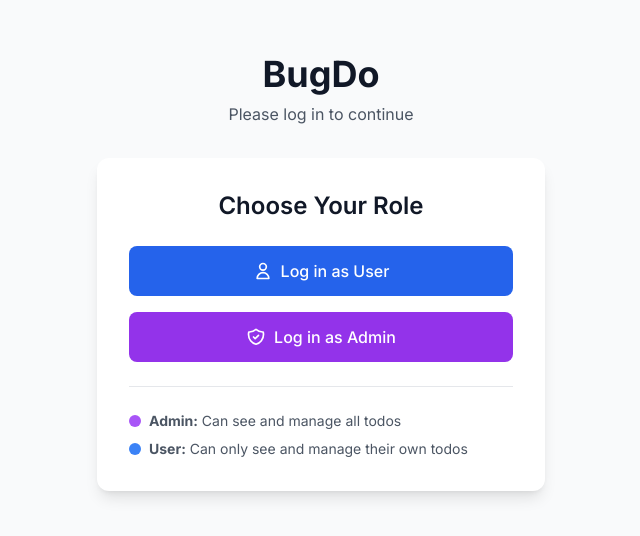
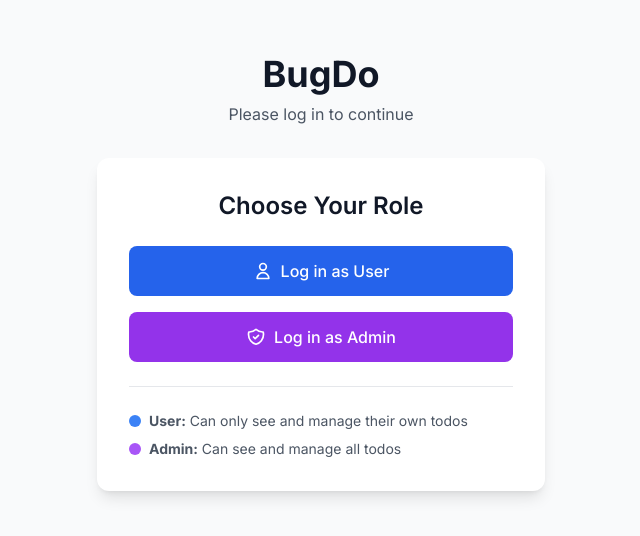
Before and after one commit to podfatherdev/qa-assessment-todo, a Vue app: page / in a window 1280 px wide. Shown: the part 128-664 px from the top of the page, without its empty margins (319-959 px from the left). Built offline with nearby package versions, Linux system fonts and the light colour scheme.

Commit message:
Also swap role descriptions

```diff
--- a/src/components/LoginPage.vue
+++ b/src/components/LoginPage.vue
@@ -46,12 +46,12 @@
         <div class="mt-8 pt-6 border-t border-gray-200">
           <div class="text-sm text-gray-600 space-y-2">
             <div class="flex items-center">
+              <div class="w-3 h-3 bg-blue-500 rounded-full mr-2"></div>
+              <span><strong>User:</strong> Can only see and manage their own todos</span>
+            </div>
+            <div class="flex items-center">
               <div class="w-3 h-3 bg-purple-500 rounded-full mr-2"></div>
               <span><strong>Admin:</strong> Can see and manage all todos</span>
-            </div>
-            <div class="flex items-center">
-              <div class="w-3 h-3 bg-blue-500 rounded-full mr-2"></div>
-              <span><strong>User:</strong> Can only see and manage their own todos</span>
             </div>
           </div>
         </div>
```
